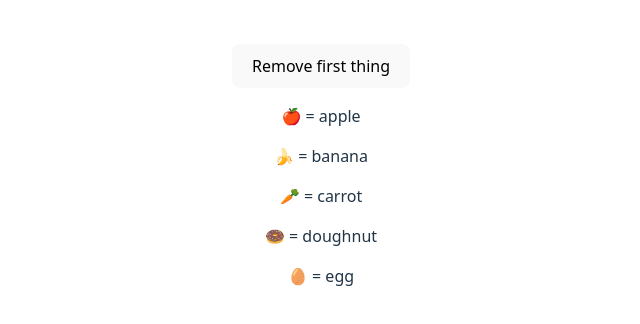
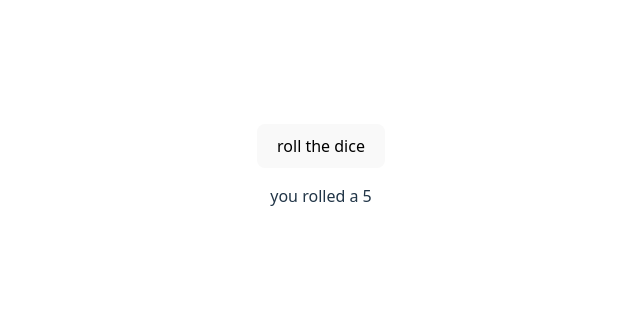
Before and after one commit to Andy-Castle/SvelteTutorialBasicAdvanced, a Svelte app: page / in a window 1280 px wide. Shown: the part 226-550 px from the top of the page, without its empty margins (319-959 px from the left). Built offline with nearby package versions, Linux system fonts and the light colour scheme.

Commit message:
Await Blocks, aqui se vio el bloque await y como podemos usarlo para las promesas en svelte

```diff
--- a/src/App.svelte
+++ b/src/App.svelte
@@ -17,11 +17,10 @@
   // import ElseBlocks from "./Basic Svelte/Logic/ElseBlocks.svelte";
   // import ElseIfBlocks from "./Basic Svelte/Logic/ElseIfBlocks.svelte";
   // import EachBlocks from "./Basic Svelte/Logic/EachBlocks.svelte";
-  import KeyedEachBlocks from "./Basic Svelte/Logic/KeyedEachBlocks/KeyedEachBlocks.svelte";
-
-
+  // import KeyedEachBlocks from "./Basic Svelte/Logic/KeyedEachBlocks/KeyedEachBlocks.svelte";
+  import AwaitBlocks from "./Basic Svelte/Logic/AwaitBlocks/AwaitBlocks.svelte";
 </script>
 
 <main>
-<KeyedEachBlocks/>
+<AwaitBlocks/>
 </main>
--- /dev/null
+++ b/src/Basic Svelte/Logic/AwaitBlocks/AwaitBlocks.svelte
@@ -0,0 +1,31 @@
+<!-- La mayoria de las aplicaciones web tiene que lidiar
+ con datos asincronicos en algun momento, svelte hace facil el
+ await el valor de promesas directamente en el marcado: -->
+<script>
+	import { roll } from './utils.js';
+
+	let promise = $state(roll());
+</script>
+
+<button onclick={() => promise = roll()}>
+	roll the dice
+</button>
+
+<!-- {#await promise}
+  <p>...rolling</p>
+{:then number}
+  <p>you rolled a {number}!</p>
+{:catch error}
+  <p style="color: red">{error.message}</p>
+{/await} -->
+
+<!-- Sólo lo más reciente promise se considera, lo que significa que
+ no necesitas preocuparte por las condiciones de la carrera. -->
+
+ <!-- Si la promesa no puede ser rechazada, puede omitir el catch block
+  tambien puedes omitir el primer bloque si no quieres mostrar nada
+  hasta que se resuelva la promesa -->
+
+{#await promise then number}
+  <p>you rolled a {number}</p>
+{/await}
--- /dev/null
+++ b/src/Basic Svelte/Logic/AwaitBlocks/utils.js
@@ -0,0 +1,15 @@
+export async function roll() {
+  // Fetch a random number from 1 to 6
+  // (with a delay, so that we can see it)
+  return new Promise((fulfil, reject) => {
+    setTimeout(() => {
+      // simulate a flaky network
+      if (Math.random() < 0.3) {
+        reject(new Error("Request failed"));
+        return;
+      }
+
+      fulfil(Math.floor(Math.random() * 6) + 1);
+    }, 1000);
+  });
+}
```
